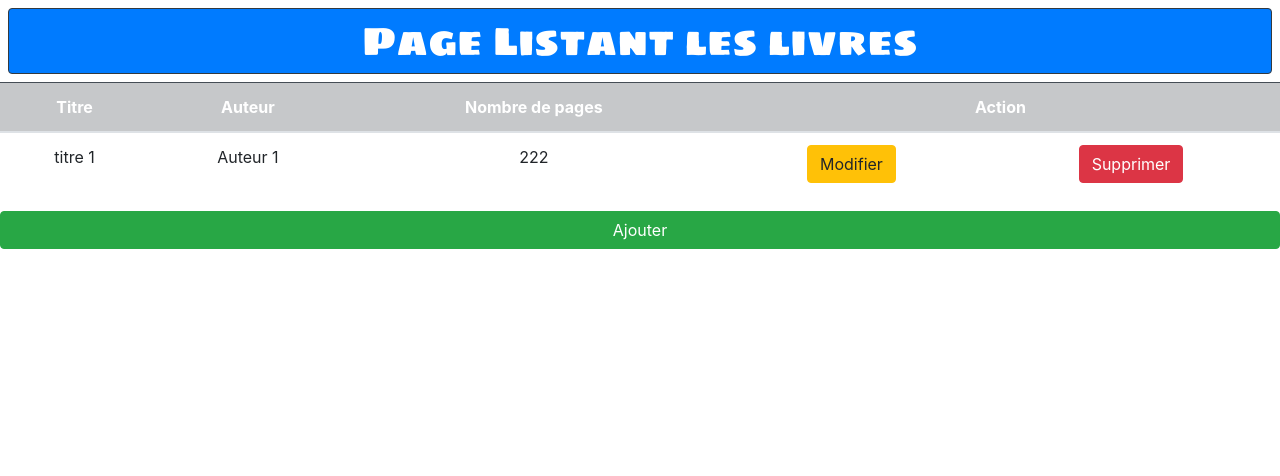
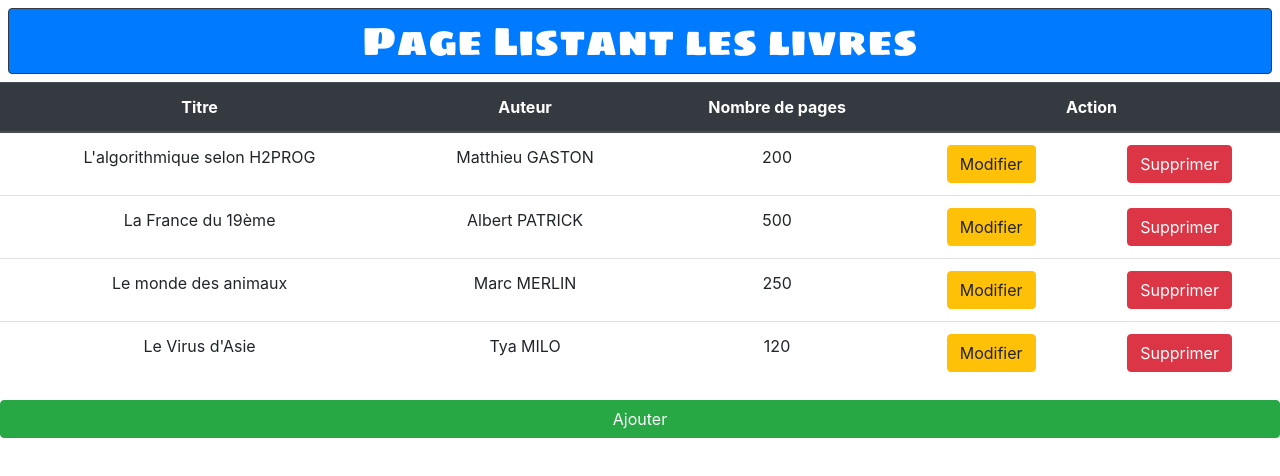
Before and after one commit to seifo83/biblio, a React (Create React App) app: page / in a window 1280 px wide. Shown: the top 476 px of the page. Built offline with nearby package versions, Linux system fonts and the light colour scheme.

Commit message:
List/Livre_with_State/StateFull/Livres

```diff
--- a/src/containers/Livres/LivresComp.js
+++ b/src/containers/Livres/LivresComp.js
@@ -1,14 +1,27 @@
-import React from 'react';
+import React, {Component}  from 'react';
 import Botton from  "../../components/Bouton/BottonComp";
 
-const LivCompt = (props) => {
 
-     return (
+
+class LivCompt extends Component {
+
+     state = {
+          livres : [
+               {id:1, titre:"L'algorithmique selon H2PROG", auteur:"Matthieu GASTON", nbPages:200},
+               {id:2, titre:"La France du 19ème", auteur: "Albert PATRICK", nbPages: 500},
+               {id:3, titre:"Le monde des animaux", auteur: "Marc MERLIN", nbPages: 250},
+               {id:4, titre:"Le Virus d'Asie", auteur: "Tya MILO", nbPages: 120},
+
+          ]
+      }
+
+      render(){
+            return(
 
                <>
                <table className= "table text-center">
-                    <thead>
-                         <tr className="table-dark">
+                    <thead className="thead-dark" >
+                         <tr>
                               <th>Titre</th>
                               <th>Auteur</th>
                               <th>Nombre de pages</th>
@@ -16,18 +29,26 @@ const LivCompt = (props) => {
                          </tr>
                     </thead>
                     <tbody>
+                         {
+                              this.state.livres.map(livre => {
+                                   return(
                                         <tr>
-                              <td>titre 1</td>
-                              <td>Auteur 1</td>
-                              <td>222</td>
+                                             <td>{livre.titre}</td>
+                                             <td>{livre.auteur}</td>
+                                             <td>{livre.nbPages}</td>
                                              <td><Botton typeBtn ="btn-warning" clic = {()=> alert(" l'effet la fonction de clic modifier")}>Modifier</Botton></td>
                                              <td><Botton typeBtn ="btn-danger" clic = {()=> alert(" l'effet la fonction de clic supprimer")}>Supprimer</Botton></td>
                                         </tr>
+                                   );
+                              })
+                         }
+
                     </tbody>
                </table>
           </>
 
              );
       }
+}
 
 export default LivCompt;
```
Also changed, not shown: 1 other file (tests, documents, lock files or other folders). Lines whose indentation alone changed are shown as unchanged.
